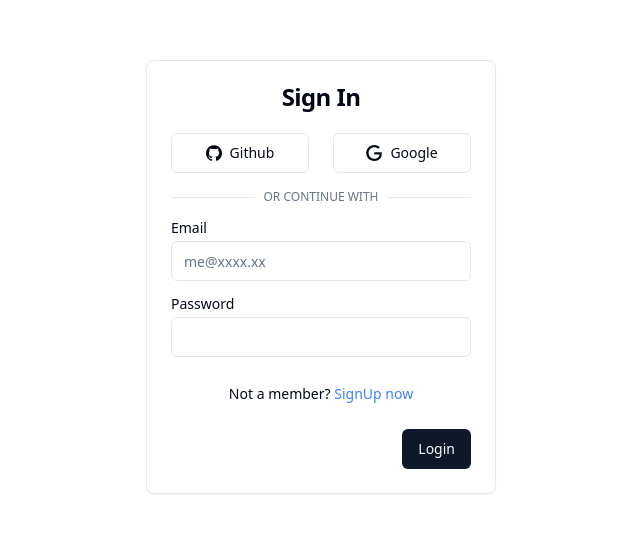
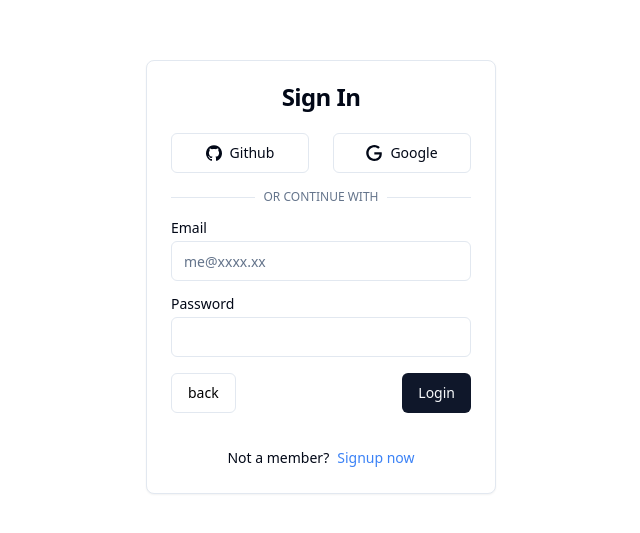
Before and after one commit to HimitsuTH/ChickChat, a React (Vite) app in the folder frontend/: page /auth in a window 1280 px wide. Shown: the part 123-656 px from the top of the page, without its empty margins (319-959 px from the left). Built offline with nearby package versions, Linux system fonts and the light colour scheme.

Commit message:
update frontend

```diff
--- a/frontend/package.json
+++ b/frontend/package.json
@@ -10,17 +10,21 @@
     "preview": "vite preview"
   },
   "dependencies": {
+    "@hookform/resolvers": "^3.3.1",
     "@radix-ui/react-label": "^2.0.2",
     "@radix-ui/react-slot": "^1.0.2",
     "@types/react-router-dom": "^5.3.3",
+    "axios": "^1.5.1",
     "class-variance-authority": "^0.7.0",
     "clsx": "^2.0.0",
     "lucide-react": "^0.279.0",
     "react": "^18.2.0",
     "react-dom": "^18.2.0",
+    "react-hook-form": "^7.46.2",
     "react-router-dom": "^6.16.0",
     "tailwind-merge": "^1.14.0",
-    "tailwindcss-animate": "^1.0.7"
+    "tailwindcss-animate": "^1.0.7",
+    "zod": "^3.22.2"
   },
   "devDependencies": {
     "@types/node": "^20.7.0",
--- a/frontend/src/App.tsx
+++ b/frontend/src/App.tsx
@@ -1,8 +1,18 @@
+import { Button } from "./components/ui/button";
+import { Link } from "react-router-dom";
 function App() {
   return (
     <>
       <div className=" grid h-screen place-items-center">
-        <p>Hello, Chick Chat</p>
+        <div>
+          <p>Hello, Chick Chat</p>
+          <Link to={"/auth"}>
+            <Button className=" bg-white text-black hover:text-white border">
+              Login
+            </Button>
+          </Link>
+
+        </div>
       </div>
     </>
   );
--- /dev/null
+++ b/frontend/src/lib/servies.ts
@@ -0,0 +1 @@
+export const baseUrl = "http://localhost:3001";
--- /dev/null
+++ b/frontend/src/lib/types.ts
@@ -0,0 +1,20 @@
+import {z} from 'zod'
+
+export const signUpSchema = z.object({
+    email: z.string().email(),
+    username: z.string(),
+    password: z.string().min(6, "Password must be least 10 characters."),
+    confirmPassword: z.string(),
+}).refine((data)=> data.password === data.confirmPassword, {
+    message: "Password must match",
+    path: ["confirmPassword"]
+})
+
+export const signInSchema = z.object({
+    email: z.string().email(),
+    password: z.string()
+
+})
+
+export type TSignInSchema = z.infer<typeof signInSchema>;
+export type TSignUpSchema = z.infer<typeof signUpSchema>;
--- a/frontend/src/pages/auth/Login.tsx
+++ b/frontend/src/pages/auth/Login.tsx
@@ -1,10 +1,21 @@
 "use client";
 
 import React from "react";
+
+//@react-hook-form
+import { useForm } from "react-hook-form";
+import { signInSchema, TSignInSchema } from "@/lib/types";
+
+//@axios
+import axios from "axios";
+import { baseUrl } from "@/lib/servies";
+
+//@zod
+import { zodResolver } from "@hookform/resolvers/zod";
+
+//@shadcn/ui
 import { Icons } from "@/components/icons";
 import { Button } from "@/components/ui/button";
-
-import { Link } from "react-router-dom";
 import {
   Card,
   CardContent,
@@ -15,7 +26,55 @@ import {
 import { Input } from "@/components/ui/input";
 import { Label } from "@/components/ui/label";
 
+//@react-router-dom
+import { Link } from "react-router-dom";
+
+
 const Login = () => {
+  const {
+    register,
+    handleSubmit,
+    formState: { errors, isSubmitting },
+    reset,
+    setError,
+  } = useForm<TSignInSchema>({
+    resolver: zodResolver(signInSchema),
+  });
+
+  const onSubmit = async (body: TSignInSchema) => {
+    const { password } = body;
+    if (password === "") {
+      setError("password", {
+        message: "Please enter you are password",
+      });
+      return;
+    }
+    try {
+      const response = await axios.post(
+        `${baseUrl}/user/login`,
+        body
+      );
+
+      // const data = response.data;
+
+
+      if (response.status  >= 200 && response.status < 300 ) {
+        // response status is not 2xx
+        alert("Submitting form failed!");
+        return;
+      }
+
+      console.log(response);
+    } catch (err) {
+      console.log(err);
+    }
+
+    // console.log(data);
+    // await new Promise((resolve) => setTimeout(resolve, 1000));
+
+    reset();
+  };
+
   return (
     <div>
       <Card className="w-[350px]">
@@ -43,29 +102,58 @@ const Login = () => {
               </span>
             </div>
           </div>
-          <form>
+          {/*@Form Login */}
+          <form onSubmit={handleSubmit(onSubmit)}>
             <div className="grid w-full items-center gap-4">
               <div className="flex flex-col space-y-1.5">
-                <Label htmlFor="name">Email</Label>
-                <Input id="name" placeholder="me@xxxx.xx" />
+                <Label htmlFor="email">Email</Label>
+                <Input
+                  {...register("email")}
+                  id="email"
+                  placeholder="me@xxxx.xx"
+                />
+                {errors.email && (
+                  <p className="text-red-500">{`${errors.email.message}`}</p>
+                )}
               </div>
               <div className="flex flex-col space-y-1.5">
                 <Label htmlFor="password">Password</Label>
-                <Input id="password" />
+                <Input
+                  {...register("password")}
+                  id="password"
+                  type="password"
+                />
+                {errors.password && (
+                  <p className="text-red-500">{`${errors.password.message}`}</p>
+                )}
               </div>
             </div>
+            <div className="flex justify-between items-center mt-4">
+              <Link to={"/"}>
+                <Button className=" bg-white text-black hover:text-white border">
+                  back
+                </Button>
+              </Link>
+              <Button disabled={isSubmitting} type="submit">
+                {isSubmitting ? "loading..." : "Login"}
+              </Button>
+            </div>
           </form>
+        </CardContent>
+        <CardFooter className="flex justify-center items-center">
+          {/* @Not a member */}
           <div className="mt-2 text-center">
             <Label>
               Not a member?
-              <Link to={"/auth/register"} className=" cursor-pointer text-blue-500"> SignUp now</Link>
+              <Link
+                to={"/auth/register"}
+                className=" cursor-pointer text-blue-500 ml-2"
+              >
+                Signup now
+              </Link>
             </Label>
           </div>
-        </CardContent>
-        <CardFooter className="flex justify-end items-center">
-          <Button>Login</Button>
         </CardFooter>
-
       </Card>
     </div>
   );
--- a/frontend/src/pages/auth/Register.tsx
+++ b/frontend/src/pages/auth/Register.tsx
@@ -46,13 +46,18 @@ const Register = () => {
             <Label>
               Already exists?
               <Link to={"/auth/"} className=" cursor-pointer text-blue-500">
-                {" "}
-                SignIn now
+                Signin now
               </Link>
             </Label>
           </div>
         </CardContent>
-        <CardFooter className="flex justify-end items-center">
+        <CardFooter className="flex justify-between items-center">
+          <Link to={"/"}>
+            <Button className=" bg-white text-black hover:text-white border">
+              back
+            </Button>
+          </Link>
+
           <Button>Sign up</Button>
         </CardFooter>
       </Card>
```
Also changed, not shown: frontend/src/lib/utils.ts (line endings or trailing spaces), 1 other file (tests, documents, lock files or other folders).
